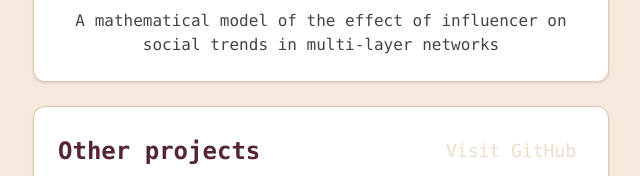
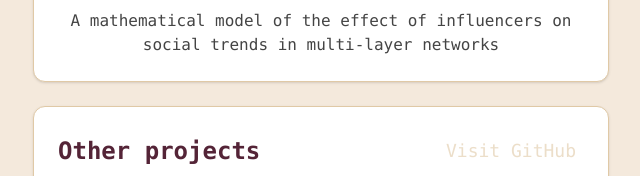
Before and after one commit to KingOfRlyeh/KingOfRlyeh.github.io, an Astro site: page /projects in a window 1280 px wide. Shown: the part 1430-1606 px from the top of the page, 319-959 px from the left. Built offline with nearby package versions, Linux system fonts and the light colour scheme; Astro itself is replaced by a stand-in of ours.

Commit message:
Fix typo in project description text
Fixed typo

```diff
--- a/src/components/ProjectGallery.jsx
+++ b/src/components/ProjectGallery.jsx
@@ -46,7 +46,7 @@ const projects = [
 
   {
     title: "A Computational Model of Influencer Sociodynamics",
-    desc: "A mathematical model of the effect of influencer on social trends in multi-layer networks",
+    desc: "A mathematical model of the effect of influencers on social trends in multi-layer networks",
     img: "/images/Influencernetwork-socialmedia.png",
     github: "https://github.com/KingOfRlyeh/Influencer-Dynamics/tree/main",
     expanded: (
```
